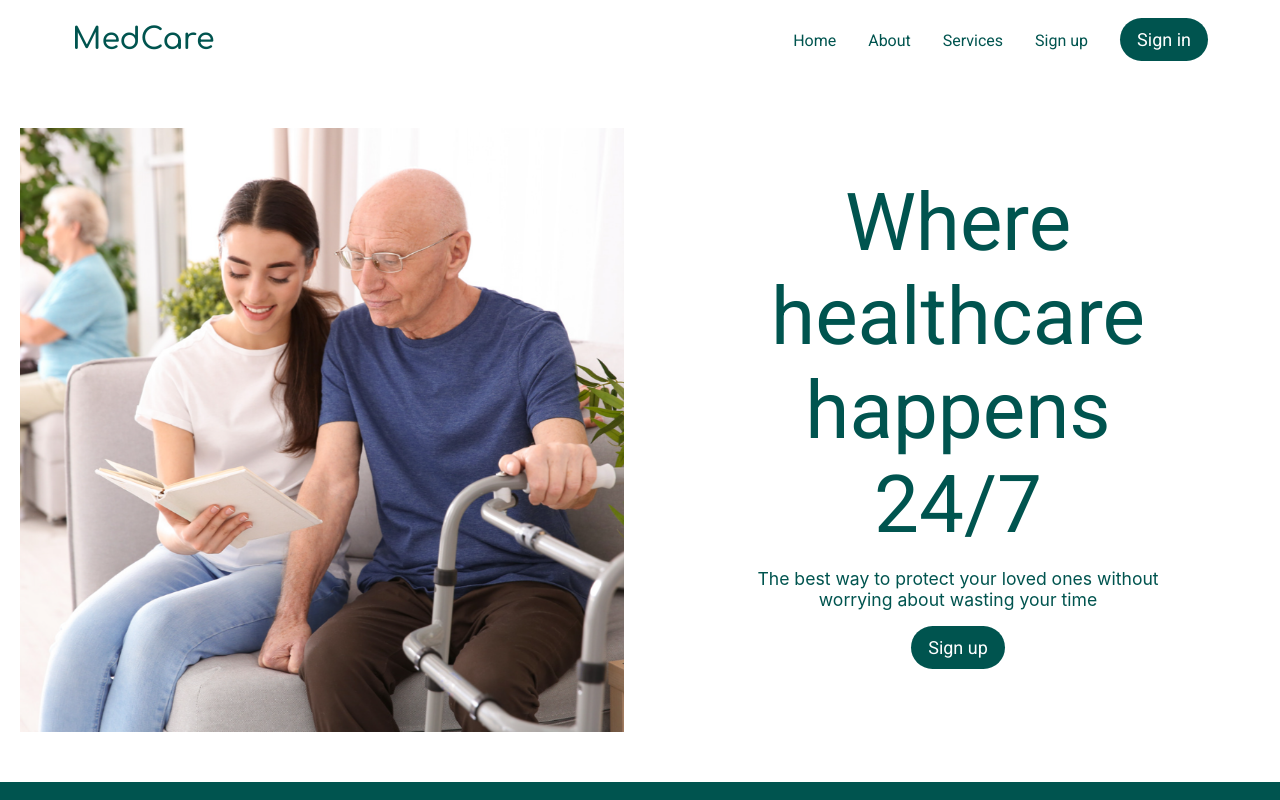
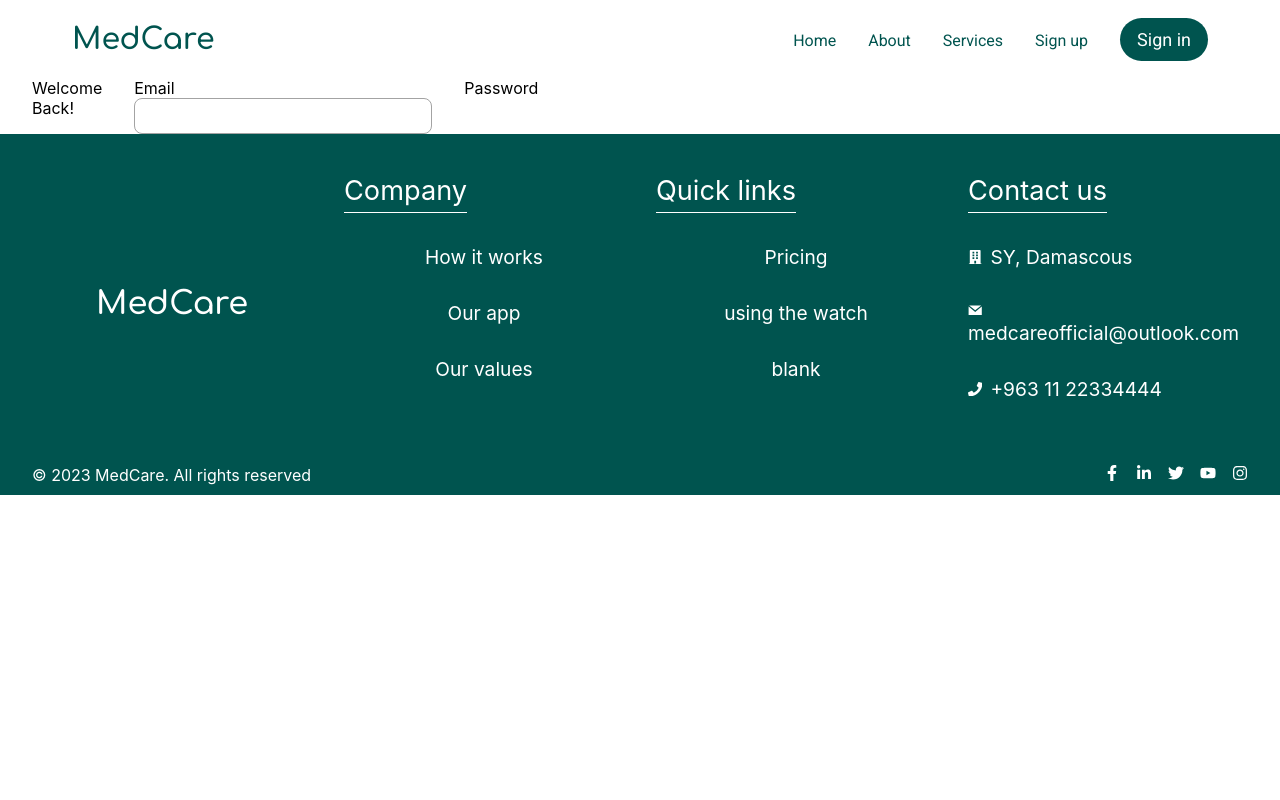
Before and after one commit to mohamad-alkaadi/MedCare, a React (Create React App) app in the folder final_last-version/: page / in a window 1280 px wide. Shown: the top 800 px of the page. Built offline with nearby package versions, Linux system fonts and the light colour scheme; a web font is replaced by a local one.

Commit message:
making signin

```diff
--- a/final_last-version/src/App.js
+++ b/final_last-version/src/App.js
@@ -5,15 +5,16 @@ import Footer from './common/Footer';
 import NavBar from './common/NavBar';
 import Register from './Page/Register';
 import About from './Page/About/About';
-
+import SignIn from './Page/SignIn';
 function App() {
   return (
     <div className="App">
       <NavBar/>
-      <Home/>
+      {/* <Home/> */}
       {/* <Register/> */}
       {/* <Services/> */}
-      <About/>
+      {/* <About/> */}
+      <SignIn/>
       <Footer/>
     </div>
   );
--- a/final_last-version/src/Page/Services/Services.js
+++ b/final_last-version/src/Page/Services/Services.js
@@ -1,6 +1,5 @@
 import React from 'react'
 import ServiceOne from './ServiceOne'
-import NavBar from '../../common/NavBar'
 import ServiceTwo from './ServiceTwo'
 import ServiceThree from './ServiceThree'
 import ServiceFour from './ServiceFour'
--- /dev/null
+++ b/final_last-version/src/Page/SignIn.js
@@ -0,0 +1,46 @@
+import React,{useState,useRef} from 'react'
+
+function SignIn() {
+    const emailRef = useRef();
+    const [email, setEmail] = useState('');
+    const [validEmail, setValidEmail] = useState(false);
+    const [emailFocus, setEmailFocus] = useState(false);
+  return (
+    <div className='sign-in-container'>
+        <div className='sign-in grid-system'>
+            <div className='signin-title'>
+                Welcome Back!
+            </div>
+            <div className='sign-in-email'>
+                <div className='sign-in-title'>
+                    Email
+                </div>
+                <div className='sign-in-field'>
+                    <input
+                        type='email'
+                        id='signin-email'
+                        ref={emailRef}
+                        autoComplete='off'
+                        required
+                        aria-invalid={validEmail ? "false":"true"}
+                        onChange={(e) => setEmail(e.target.value)}
+                        onFocus={() => setEmailFocus(true)}
+                        onBlur={() => setEmailFocus(false)}/>
+
+
+                </div>
+            </div>
+            <div className='sign-in-password'>
+                <div className='sign-in-title'>
+                    Password
+                </div>
+                <div className='sign-in-field'>
+
+                </div>
+            </div>
+        </div>
+    </div>
+  )
+}
+
+export default SignIn
--- a/final_last-version/src/common/css/footer.css
+++ b/final_last-version/src/common/css/footer.css
@@ -47,8 +47,9 @@
 }
 .footer-link:hover{
     /* color: #07c79a; */
-    border-bottom: .5px solid #fff;
-
+    /* border-bottom: .5px solid #fff; */
+    color: #e7e6e6;
+    /* color: #cfcfcf; */
 }
 .footer-link{
     text-decoration: none;
```
